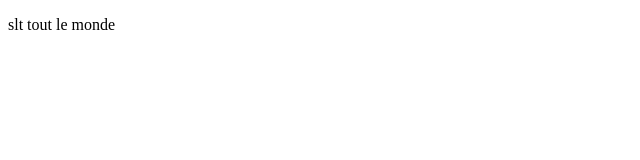
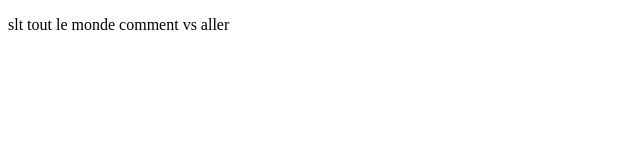
Before and after one commit to Mohamedbahsidi/testn1, a plain HTML site: page index.html in a window 1280 px wide. Shown: the whole page, without its empty margins (0-640 px from the left). Drawn offline with Linux system fonts and the light colour scheme.

Commit message:
modification

```diff
--- a/index.html
+++ b/index.html
@@ -9,6 +9,6 @@
 	</title>
 </head>
 <body>
-<p>slt tout le monde</p>
+<p>slt tout le monde comment vs aller</p>
 </body>
 </html>
```
